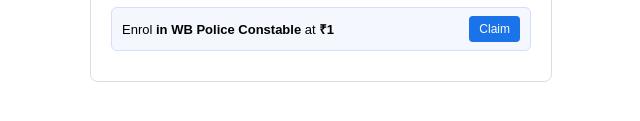
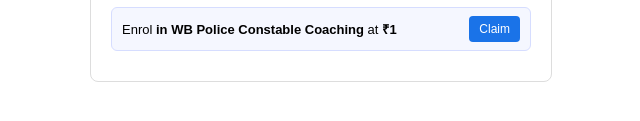
Before and after one commit to PavanShiva7730/wbpoliceconstabelresult, a plain HTML site: page index.html in a window 1280 px wide. Shown: the part 391-512 px from the top of the page, 319-959 px from the left. Drawn offline with Linux system fonts and the light colour scheme.

Commit message:
Update index.html

```diff
--- a/index.html
+++ b/index.html
@@ -51,7 +51,7 @@
   gap:8px;
 ">
   <div>
-    Enrol <b>in WB Police Constable</b> at <strong>₹1</strong>
+    Enrol <b>in WB Police Constable Coaching</b> at <strong>₹1</strong>
   </div>
 
   <a href="https://testbk.co/1nf48"
```
